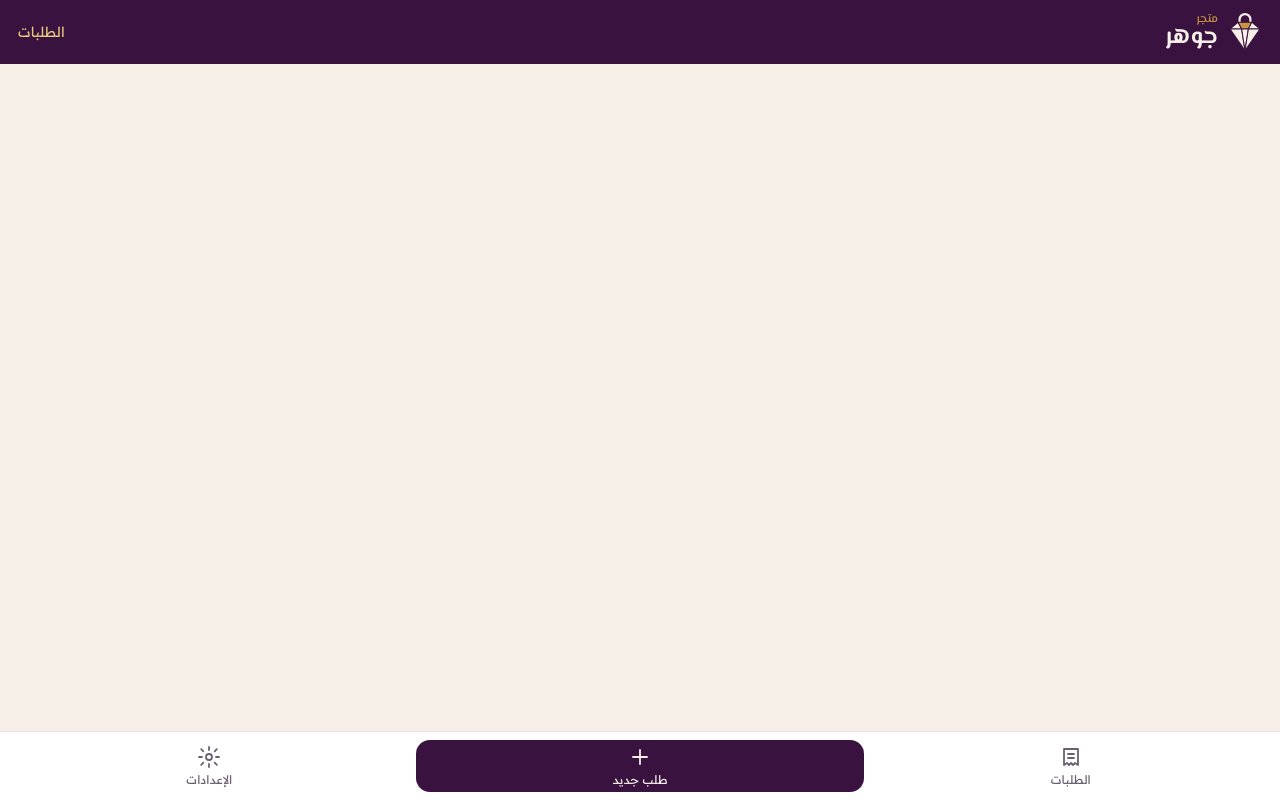
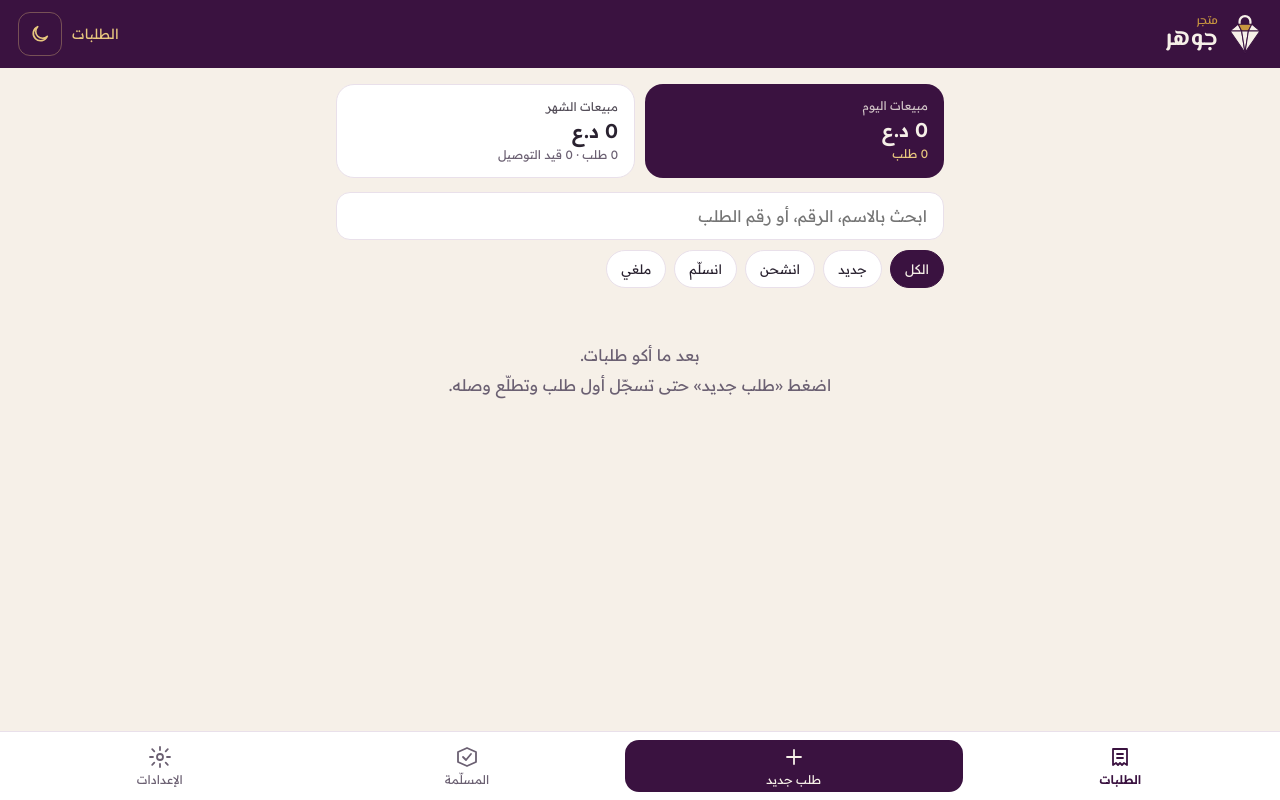
Before and after one commit to jawhar-store/jawhar-store.github.io, a plain HTML site: page index.html in a window 1280 px wide. Drawn offline with Linux system fonts and the light colour scheme.

Commit message:
Update index.html

```diff
--- a/index.html
+++ b/index.html
@@ -16,6 +16,7 @@
 <link rel="preconnect" href="https://fonts.gstatic.com" crossorigin>
 <link rel="stylesheet" href="https://fonts.googleapis.com/css2?family=El+Messiri:wght@500;700&family=Readex+Pro:wght@300;400;600&display=swap">
 <link rel="stylesheet" href="style.css">
+<script>try{var t=localStorage.getItem('jw.theme')||(matchMedia('(prefers-color-scheme: dark)').matches?'dark':'light');document.documentElement.dataset.theme=t}catch(e){}</script>
 </head>
 <body>
 <header class="top">
@@ -23,7 +24,7 @@
     <svg class="mk" viewBox="10 16 100 118" aria-hidden="true"><path d="M44 47 V38 a16 16 0 0 1 32 0 V47" fill="none" stroke="currentColor" stroke-width="6.5"/><g stroke="var(--plum)" stroke-width="3" stroke-linejoin="round"><polygon points="16,66 40,46 50,66" fill="currentColor"/><polygon points="40,46 80,46 70,66 50,66" fill="var(--gold)"/><polygon points="80,46 104,66 70,66" fill="currentColor"/><polygon points="16,66 50,66 60,130" fill="currentColor"/><polygon points="50,66 70,66 60,130" fill="currentColor"/><polygon points="70,66 104,66 60,130" fill="currentColor"/></g></svg>
     <span><small id="storeLabel">متجر</small><b>جوهر</b></span>
   </a>
-  <span class="ttl" id="viewTitle">الطلبات</span>
+  <div class="tr"><span class="ttl" id="viewTitle">الطلبات</span><button class="theme" id="themeBtn" type="button" aria-label="تبديل الوضع الليلي والنهاري"></button></div>
 </header>
 
 <main id="app"></main>
@@ -31,6 +32,7 @@
 <nav class="tabs" aria-label="التنقل">
   <a href="#orders" data-tab="orders"><svg viewBox="0 0 24 24"><path d="M5 4h14v16l-3-2-2 2-2-2-2 2-2-2-3 2z"/><path d="M9 9h6M9 13h6"/></svg>الطلبات</a>
   <a href="#new" data-tab="new" class="add"><svg viewBox="0 0 24 24"><path d="M12 5v14M5 12h14"/></svg>طلب جديد</a>
+  <a href="#delivered" data-tab="delivered"><svg viewBox="0 0 24 24"><path d="M3 7l9-4 9 4v10l-9 4-9-4z"/><path d="M8 12l3 3 5-6"/></svg>المسلّمة</a>
   <a href="#settings" data-tab="settings"><svg viewBox="0 0 24 24"><circle cx="12" cy="12" r="3"/><path d="M12 2v3M12 19v3M4.2 4.2l2.1 2.1M17.7 17.7l2.1 2.1M2 12h3M19 12h3M4.2 19.8l2.1-2.1M17.7 6.3l2.1-2.1"/></svg>الإعدادات</a>
 </nav>
 
```
